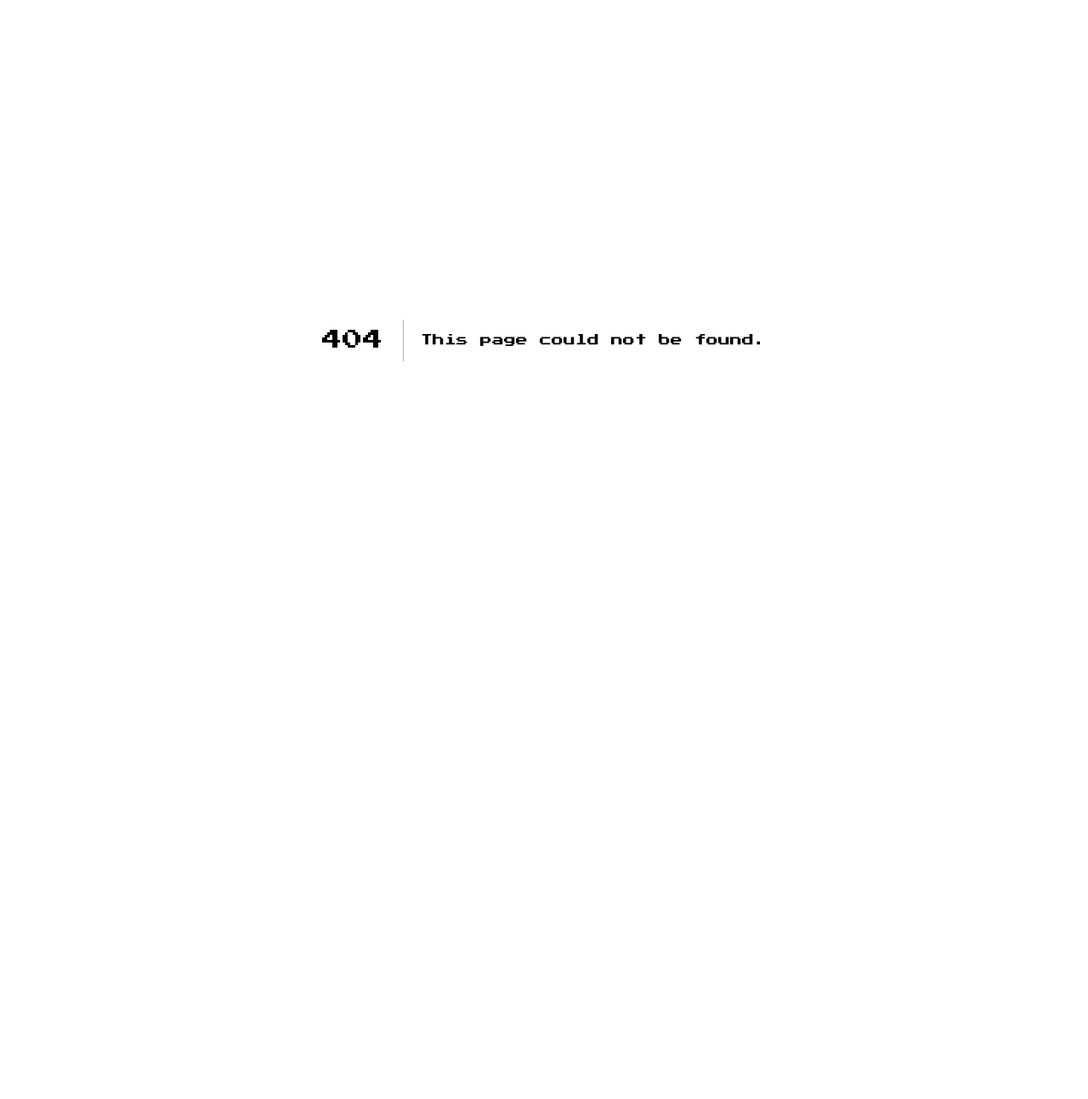
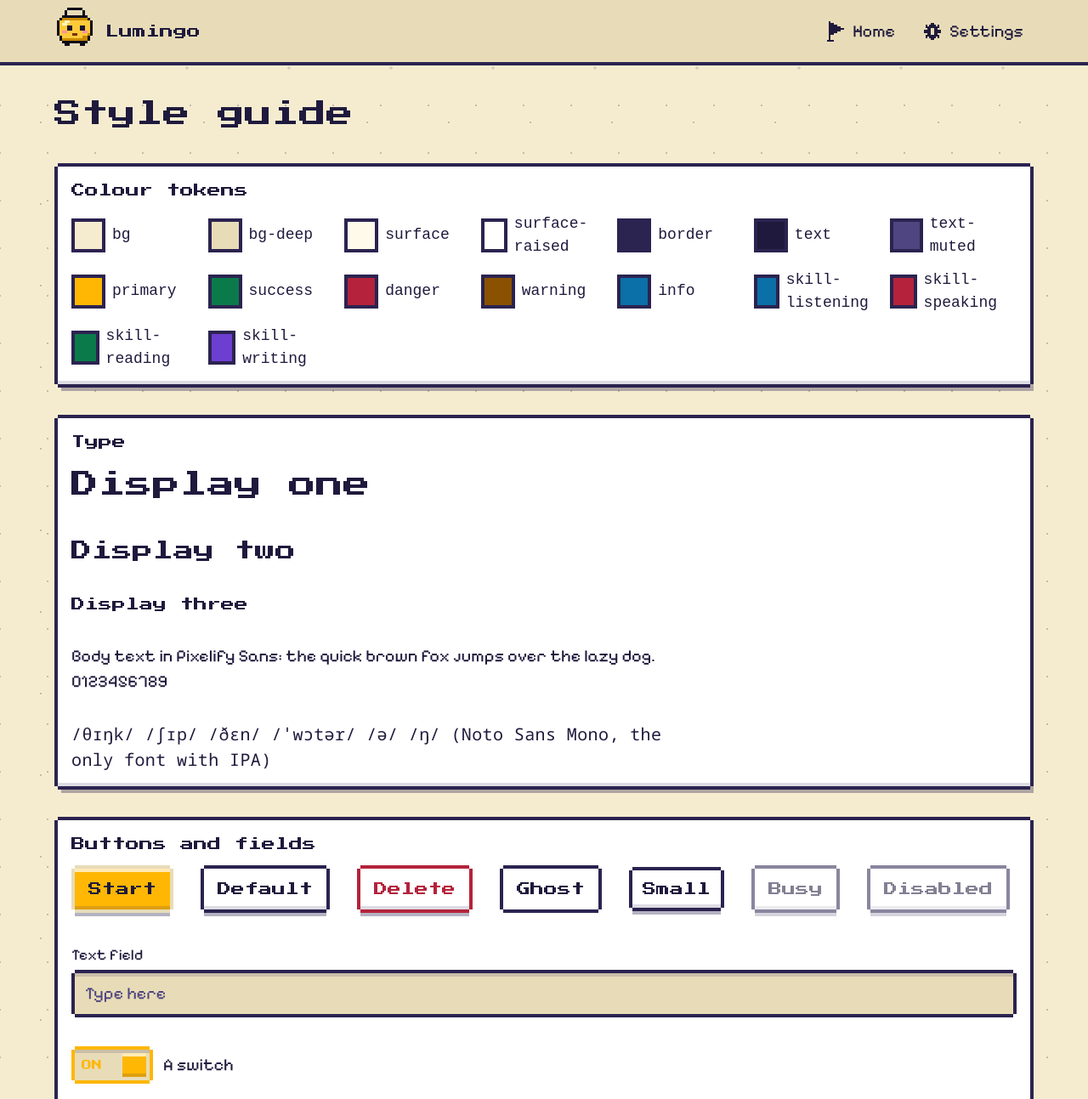
Before and after one commit to zdnemz/lumingo, a Next.js app in the folder apps/web/: page /styleguide in a window 1280 px wide. Before the commit this address had no page. Shown: the top 1293 px of the page at 85% size. Before the commit the page ends 800 px from the top, so only its background shows below. Built offline with nearby package versions, Linux system fonts and the light colour scheme.

Commit message:
feat(web): add a style guide page that shows every token and component with sample data

```diff
--- /dev/null
+++ b/apps/web/src/app/styleguide/page.tsx
@@ -0,0 +1,188 @@
+"use client";
+
+import { useState } from "react";
+import { AppShell } from "@/components/AppShell";
+import { Hud } from "@/game/Hud";
+import { QuestMap, type QuestRegion } from "@/learn/QuestMap";
+import { SkillBars, type SkillEstimate } from "@/progress/SkillBars";
+import { PhonemeChips, type WordResult } from "@/pron/PhonemeChips";
+import { SPRITES, type LumiMood, type SpriteName } from "@/sprites/data";
+import { Mascot } from "@/sprites/Mascot";
+import { Sprite } from "@/sprites/Sprite";
+import { Badge } from "@/ui/Badge";
+import { Button } from "@/ui/Button";
+import { DialogBox } from "@/ui/DialogBox";
+import { Meter } from "@/ui/Meter";
+import { Panel } from "@/ui/Panel";
+import { Segmented } from "@/ui/Segmented";
+import { Switch } from "@/ui/Switch";
+import { Typewriter } from "@/ui/Typewriter";
+
+// Sample data only. This page exists to look at the design system, and it is not linked from the menu.
+const REGIONS: QuestRegion[] = [
+  {
+    level: "A1",
+    nodes: [
+      { id: "a1-u01", number: 1, title: "Hello and goodbye", state: "done", skillsPractised: 4 },
+      { id: "a1-u02", number: 2, title: "My family", state: "done", skillsPractised: 4 },
+      { id: "a1-u03", number: 3, title: "Food I like", state: "current", skillsPractised: 2 },
+      { id: "a1-u04", number: 4, title: "My day", state: "open", skillsPractised: 0 },
+      { id: "a1-u05", number: 5, title: "Around town", state: "locked", skillsPractised: 0 },
+    ],
+  },
+];
+
+const ESTIMATES: SkillEstimate[] = [
+  { skill: "listening", status: "estimate", level: "A1", confidence: "low", scoredTasks: 6, sessions: 3 },
+  { skill: "speaking", status: "estimate", level: "A2", confidence: "medium", scoredTasks: 14, sessions: 5 },
+  { skill: "reading", status: "estimate", level: "A2", confidence: "high", scoredTasks: 22, sessions: 7 },
+  { skill: "writing", status: "insufficient", scoredTasks: 1, sessions: 1, moreTasksNeeded: 2 },
+];
+
+const WORDS: WordResult[] = [
+  {
+    text: "think",
+    phonemes: [
+      { symbol: "θ", tone: "off", heard: "s" },
+      { symbol: "ɪ", tone: "good" },
+      { symbol: "ŋ", tone: "close" },
+      { symbol: "k", tone: "good" },
+    ],
+  },
+];
+
+const MOODS: LumiMood[] = ["idle", "blink", "happy", "think", "talk", "sad"];
+const SWATCHES = [
+  "bg", "bg-deep", "surface", "surface-raised", "border", "text", "text-muted", "primary", "success", "danger",
+  "warning", "info", "skill-listening", "skill-speaking", "skill-reading", "skill-writing",
+];
+
+export default function StyleguidePage() {
+  const [on, setOn] = useState(true);
+  const [choice, setChoice] = useState<"a" | "b" | "c">("a");
+  const icons = Object.keys(SPRITES).filter((name) => !name.startsWith("lumi-")) as SpriteName[];
+
+  return (
+    <AppShell>
+      <div className="px-stack" style={{ "--gap": "var(--space-6)" } as React.CSSProperties}>
+        <h1>Style guide</h1>
+
+        <Panel title="Colour tokens" raised>
+          <ul className="sg-swatches">
+            {SWATCHES.map((name) => (
+              <li key={name} className="sg-swatch">
+                <span className="sg-swatch__chip" style={{ background: `var(--color-${name})` }} />
+                <code>{name}</code>
+              </li>
+            ))}
+          </ul>
+        </Panel>
+
+        <Panel title="Type" raised>
+          <div className="px-stack">
+            <h1>Display one</h1>
+            <h2>Display two</h2>
+            <h3>Display three</h3>
+            <p>Body text in Pixelify Sans: the quick brown fox jumps over the lazy dog. 0123456789</p>
+            <p className="phonetic">/θɪŋk/ /ʃɪp/ /ðɛn/ /ˈwɔtər/ /ə/ /ŋ/ (Noto Sans Mono, the only font with IPA)</p>
+          </div>
+        </Panel>
+
+        <Panel title="Buttons and fields" raised>
+          <div className="px-stack">
+            <div className="px-row">
+              <Button variant="primary">Start</Button>
+              <Button>Default</Button>
+              <Button variant="danger">Delete</Button>
+              <Button variant="ghost">Ghost</Button>
+              <Button small>Small</Button>
+              <Button busy>Busy</Button>
+              <Button disabled>Disabled</Button>
+            </div>
+            <div>
+              <label className="px-label" htmlFor="sg-text">
+                Text field
+              </label>
+              <input id="sg-text" className="px-field" placeholder="Type here" />
+            </div>
+            <Switch label="A switch" checked={on} onChange={setOn} onText="ON" offText="OFF" hint="State is written in the track." />
+            <Segmented
+              legend="A segmented control"
+              value={choice}
+              onChange={setChoice}
+              options={[
+                { value: "a", label: "One" },
+                { value: "b", label: "Two" },
+                { value: "c", label: "Three" },
+              ]}
+            />
+          </div>
+        </Panel>
+
+        <Panel title="Meters, badges, panels" raised>
+          <div className="px-stack">
+            <Meter value={35} label="Plain" />
+            <Meter value={70} label="Listening" tone="listening" />
+            <Meter value={55} label="Speaking" tone="speaking" />
+            <Meter value={80} label="Reading" tone="reading" />
+            <Meter value={20} label="Writing" tone="writing" />
+            <div className="px-row">
+              <Badge>Plain</Badge>
+              <Badge tone="estimate">Estimate</Badge>
+              <Badge tone="success">Done</Badge>
+              <Badge tone="danger">Problem</Badge>
+              <Badge tone="info">Info</Badge>
+            </div>
+            <div className="px-grid" style={{ "--min": "10rem" } as React.CSSProperties}>
+              <Panel tone="listening">Listening</Panel>
+              <Panel tone="speaking">Speaking</Panel>
+              <Panel tone="reading">Reading</Panel>
+              <Panel tone="writing">Writing</Panel>
+            </div>
+          </div>
+        </Panel>
+
+        <Panel title="Lumi and the tutor box" raised>
+          <div className="px-stack">
+            <div className="px-row">
+              {MOODS.map((mood) => (
+                <figure key={mood} className="sg-figure">
+                  <Mascot mood={mood} scale={5} label={`Lumi, ${mood}`} />
+                  <figcaption>{mood}</figcaption>
+                </figure>
+              ))}
+            </div>
+            <DialogBox name="Lumi" more>
+              <Typewriter text="Hello! Today we talk about food. What do you like to eat?" />
+            </DialogBox>
+          </div>
+        </Panel>
+
+        <Panel title="Icons" raised>
+          <ul className="sg-icons">
+            {icons.map((name) => (
+              <li key={name} className="sg-icon">
+                <Sprite name={name} scale={3} />
+                <code>{name}</code>
+              </li>
+            ))}
+          </ul>
+        </Panel>
+
+        <Panel title="HUD" raised>
+          <Hud streak={5} sparks={240} rank={2} rankProgress={40} restTokens={1} />
+        </Panel>
+
+        <Panel title="Skill profile" raised>
+          <SkillBars estimates={ESTIMATES} />
+        </Panel>
+
+        <Panel title="Pronunciation" raised>
+          <PhonemeChips words={WORDS} />
+        </Panel>
+
+        <QuestMap regions={REGIONS} />
+      </div>
+    </AppShell>
+  );
+}
--- a/apps/web/src/styles/layout.css
+++ b/apps/web/src/styles/layout.css
@@ -105,3 +105,36 @@
   list-style: none;
   font-size: var(--text-sm);
 }
+
+/* ---- Style guide page ------------------------------------------------- */
+
+.sg-swatches,
+.sg-icons {
+  display: grid;
+  grid-template-columns: repeat(auto-fill, minmax(8.5rem, 1fr));
+  gap: var(--space-3);
+  margin: 0;
+  padding: 0;
+  list-style: none;
+  font-size: var(--text-sm);
+}
+.sg-swatch,
+.sg-icon {
+  display: flex;
+  align-items: center;
+  gap: var(--space-2);
+}
+.sg-swatch__chip {
+  width: calc(var(--px) * 8);
+  height: calc(var(--px) * 8);
+  box-shadow: 0 0 0 var(--px) var(--color-border);
+  margin: var(--px);
+}
+.sg-figure {
+  display: flex;
+  flex-direction: column;
+  align-items: center;
+  gap: var(--space-1);
+  margin: 0;
+  font-size: var(--text-sm);
+}
```
